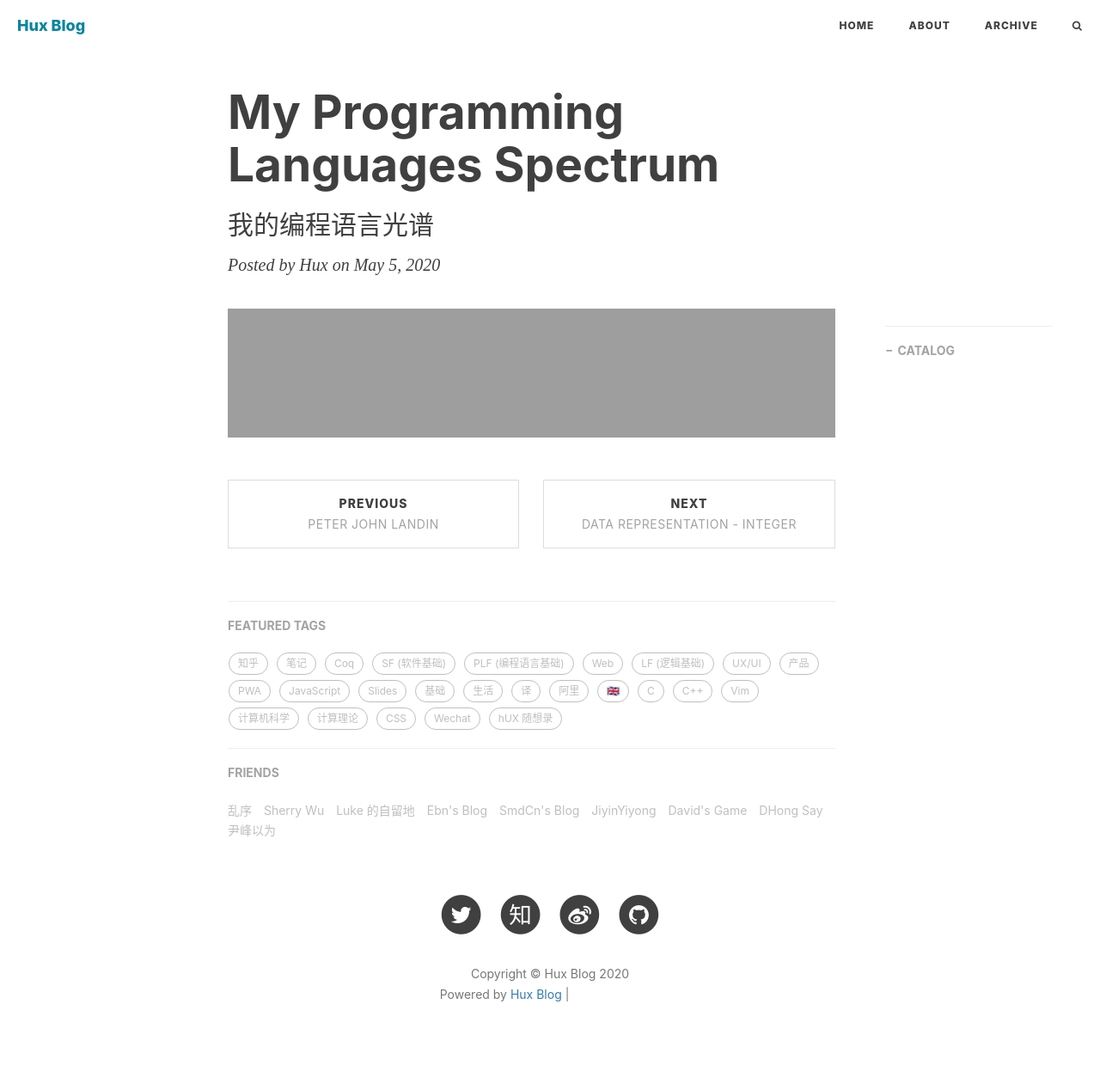
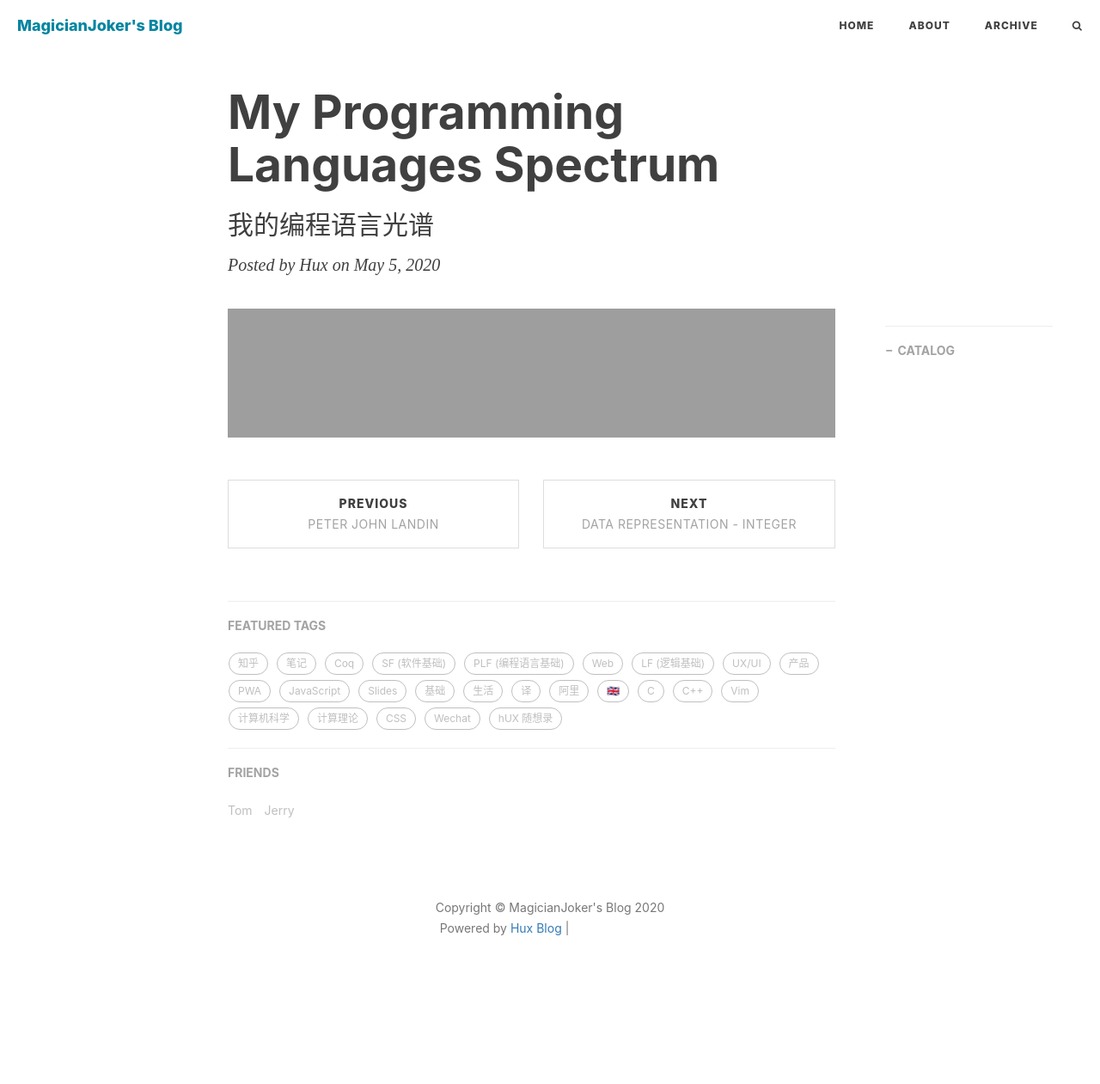
Before and after one commit to MagicianJoker/magicianjoker.github.io, a Jekyll site: the page built from _posts/hidden/2020-05-05-pl-chart.md, in a window 1280 px wide. Shown: the whole page at 86% size. Built offline with Jekyll 4.4.1, drawn with Linux system fonts in a browser that asks for light colours; nearby versions of some CDN libraries; comment, search, counter and statistics services are not loaded; after the commit the page ends 1184 px from its top, so only the background shows below that; grey boxes are pictures that could not be loaded.

Commit message:
localization

```diff
--- a/_config.yml
+++ b/_config.yml
@@ -1,11 +1,11 @@
 # Site settings
-title: Hux Blog
-SEOTitle: 黄玄的博客 | Hux Blog
-header-img: img/home-bg.jpg
-email: huxpro@gmail.com
-description: "关于程序与设计、黑客与画家 | 黄玄，Web & Mobile Lover，Software Engineer，UX Designer | 这里是 @Hux黄玄 的个人博客，与你一起发现更大的世界。"
-keyword: "黄玄, Hux黄玄, Hux, 鬼栈, huxpro, @huxpro, 黄玄的博客, Hux Blog, 博客, 个人网站, 互联网, Web, JavaScript, 前端, 设计"
-url: "https://huangxuan.me"              # your host, for absolute URL
+title: MagicianJoker's Blog
+SEOTitle: 小丑魔术师的博客 | MagicianJoker's Blog
+header-img: img/wolf.jpg
+email: fengliudianshao@outlook.com
+description: "关于程序与设计、小丑与魔术师 | Software Engineer | 这里是 @ MagicianJoker的个人博客，与你一起发现更大的世界。"
+keyword: "Magician,Joker,MagicianJoker,MagicianJoker's Blog,小丑魔术师的博客,Unity"
+url: "https://magicianjoker.github.io/"              # your host, for absolute URL
 baseurl: ""                             # for example, '/blog' if your blog hosted on 'host/blog'
 
 # Publish posts or collection documents with a future date.
@@ -13,12 +13,12 @@ future: true
 
 # SNS settings
 RSS: false
-weibo_username:     huxpro
-zhihu_username:     huxpro
-github_username:    huxpro
-twitter_username:   huxpro
-#facebook_username:  huxpro
-#linkedin_username:  firstname-lastname-idxxxx
+weibo_username:
+zhihu_username:
+github_username:
+twitter_username:
+facebook_username:
+
 
 
 
@@ -59,10 +59,10 @@ kramdown:
 
 
 # Disqus settings
-disqus_username: hux
+# disqus_username: hux
 
 # Netease settings
-netease_comment: false
+# netease_comment: false
 
 
 
@@ -71,15 +71,15 @@ netease_comment: false
 # ba_track_id: [your track id]
 
 # Google Analytics
-ga_track_id: 'UA-49627206-1'            # Format: UA-xxxxxx-xx
-ga_domain: huangxuan.me
+# ga_track_id: 'UA-49627206-1'            # Format: UA-xxxxxx-xx
+# ga_domain: huangxuan.me
 
 
 
 # Sidebar settings
 sidebar: true                           # whether or not using Sidebar.
-sidebar-about-description: "For the next quantum leap<br>离开世界之前，一切都是过程"
-sidebar-avatar: /img/avatar-hux-ny.jpg      # use absolute URL, seeing it's used in both `/` and `/about/`
+sidebar-about-description: "God helps those who help themselves<br>恨是盲目的，爱亦然"
+sidebar-avatar: /img/couple.jpg      # use absolute URL, seeing it's used in both `/` and `/about/`
 
 
 
@@ -103,34 +103,11 @@ page-mathjax: false
 # Friends
 friends: [
     {
-    #     title: "Su",
-    #     href: "http://su.gallery/"
-    # },{
-        title: "乱序",
-        href: "http://mida.re/"
-    },{
-        title: "Sherry Wu",
-        href: "https://xuechundesign.github.io"
-    },{
-        title: "Luke 的自留地",
-        href: "http://hmqk1995.github.io"
-    },{
-        title: "Ebn's Blog",
-        href: "http://ebnbin.com/"
-    },{
-        title: "SmdCn's Blog",
-        href: "http://blog.smdcn.net"
-    },{
-        title: "JiyinYiyong",
-        href: "http://tiye.me/"
-    },{
-        title: "David's Game",
-        href: "https://www.ruoyaowu.com/"
-    },{
-        title: "DHong Say",
-        href: "http://dhong.co"
-    },{
-        title: "尹峰以为",
-        href: "http://ingf.github.io/"
-    }
+        title: "Tom",
+        href: "https://baike.baidu.com/item/%E6%B1%A4%E5%A7%86/28277?fromtitle=TOM&fromid=15983483&fr=aladdin"
+    },
+    {
+        title: "Jerry",
+        href: "https://baike.baidu.com/item/%E6%9D%B0%E7%91%9E/27866?fr=aladdin"
+    },
 ]
--- a/index.html
+++ b/index.html
@@ -1,6 +1,6 @@
 ---
 layout: page
-description: "我干了什么 究竟拿了时间换了什么"
+description: "我见青山多妩媚，料青山见我应如是"
 ---
 
 {% for post in paginator.posts %}
@@ -34,12 +34,12 @@ description: "我干了什么 究竟拿了时间换了什么"
 <ul class="pager">
     {% if paginator.previous_page %}
     <li class="previous">
-        <a href="{{ paginator.previous_page_path | prepend: site.baseurl | replace: '//', '/' }}">&larr; Newer Posts</a>
+        <a href="{{ paginator.previous_page_path | prepend: site.baseurl | replace: '//', '/' }}">&larr; Newer Articles</a>
     </li>
     {% endif %}
     {% if paginator.next_page %}
     <li class="next">
-        <a href="{{ paginator.next_page_path | prepend: site.baseurl | replace: '//', '/' }}">Older Posts &rarr;</a>
+        <a href="{{ paginator.next_page_path | prepend: site.baseurl | replace: '//', '/' }}">Older Articles &rarr;</a>
     </li>
     {% endif %}
 </ul>
```
Also changed, not shown: img/couple.jpg (added), img/wolf.jpg (added).
